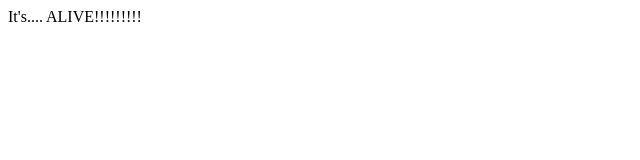
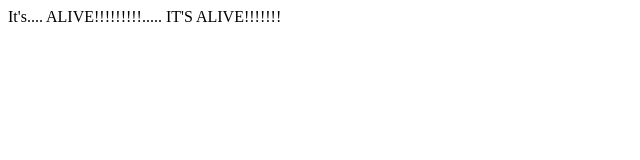
Before and after one commit to Pupz89/AzureTest, a plain HTML site: page index.html in a window 1280 px wide. Shown: the whole page, without its empty margins (0-640 px from the left). Drawn offline with Linux system fonts and the light colour scheme.

Commit message:
Added all the things

```diff
--- a/index.html
+++ b/index.html
@@ -5,6 +5,6 @@
     <title></title>
 </head>
 <body>
-<HI>It's.... ALIVE!!!!!!!!!</HI>
+<HI>It's.... ALIVE!!!!!!!!!..... IT'S ALIVE!!!!!!!</HI>
 </body>
 </html>
```
